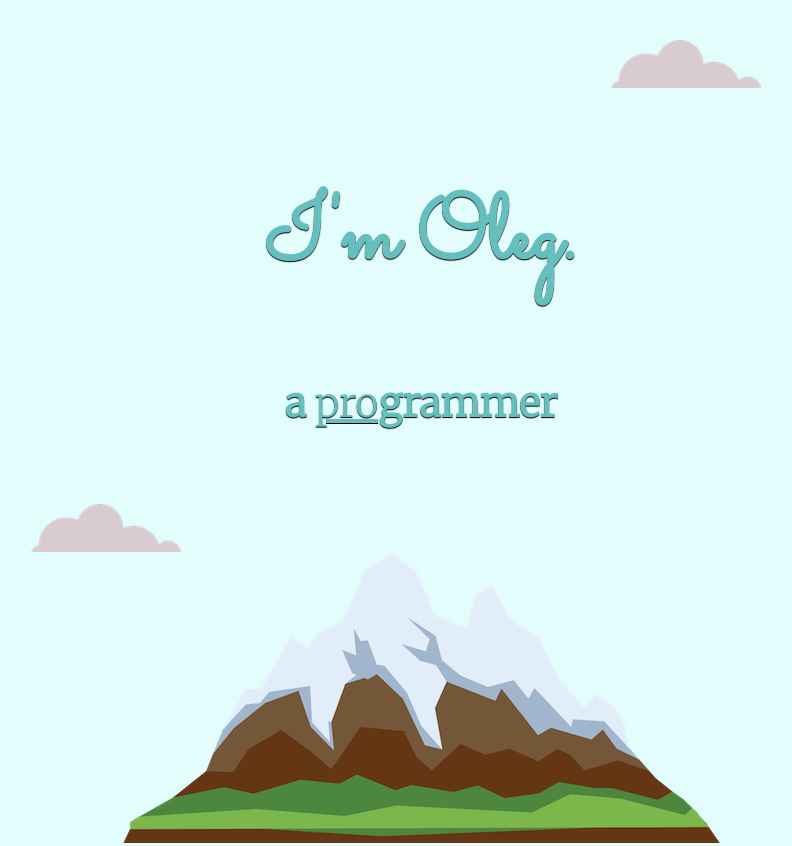
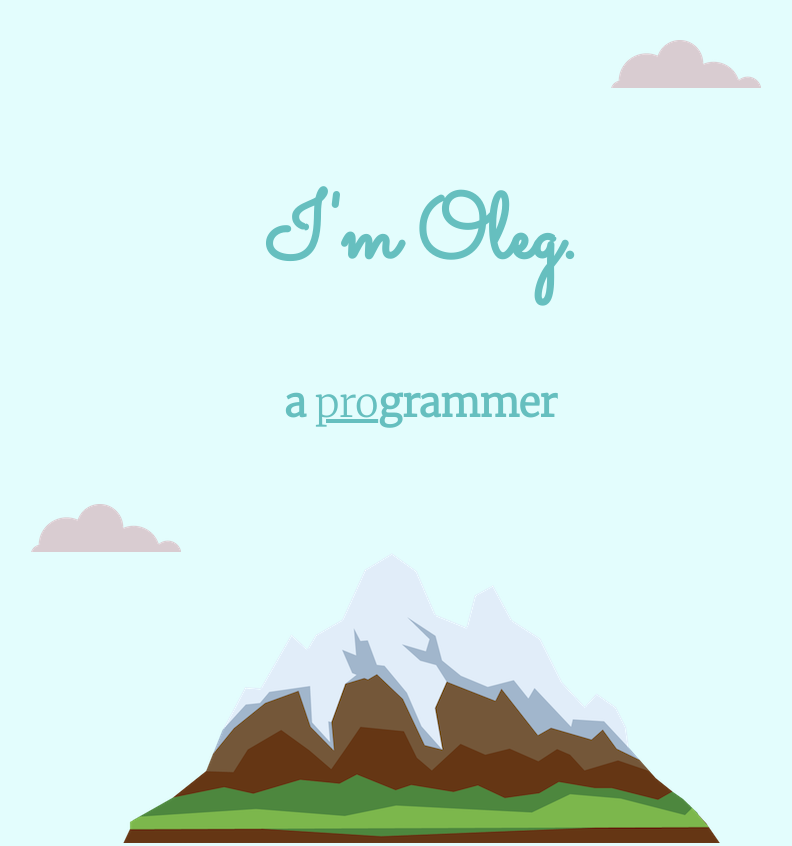
Before and after one commit to Eposlol/cv, a plain HTML site: page index.html in a window 1280 px wide. Shown: the top 846 px of the page, without its empty margins (219-1011 px from the left). Drawn offline with Linux system fonts and the light colour scheme.

Commit message:
Update styles.css

```diff
--- a/css/styles.css
+++ b/css/styles.css
@@ -5,8 +5,6 @@ font-family: 'Merriweather', serif;
 font-size: 2em;
 border: 10px;
 border-color: gray;
-
-text-shadow: 0px 1px 1px #000000;
 }
 
 h1 {
```
